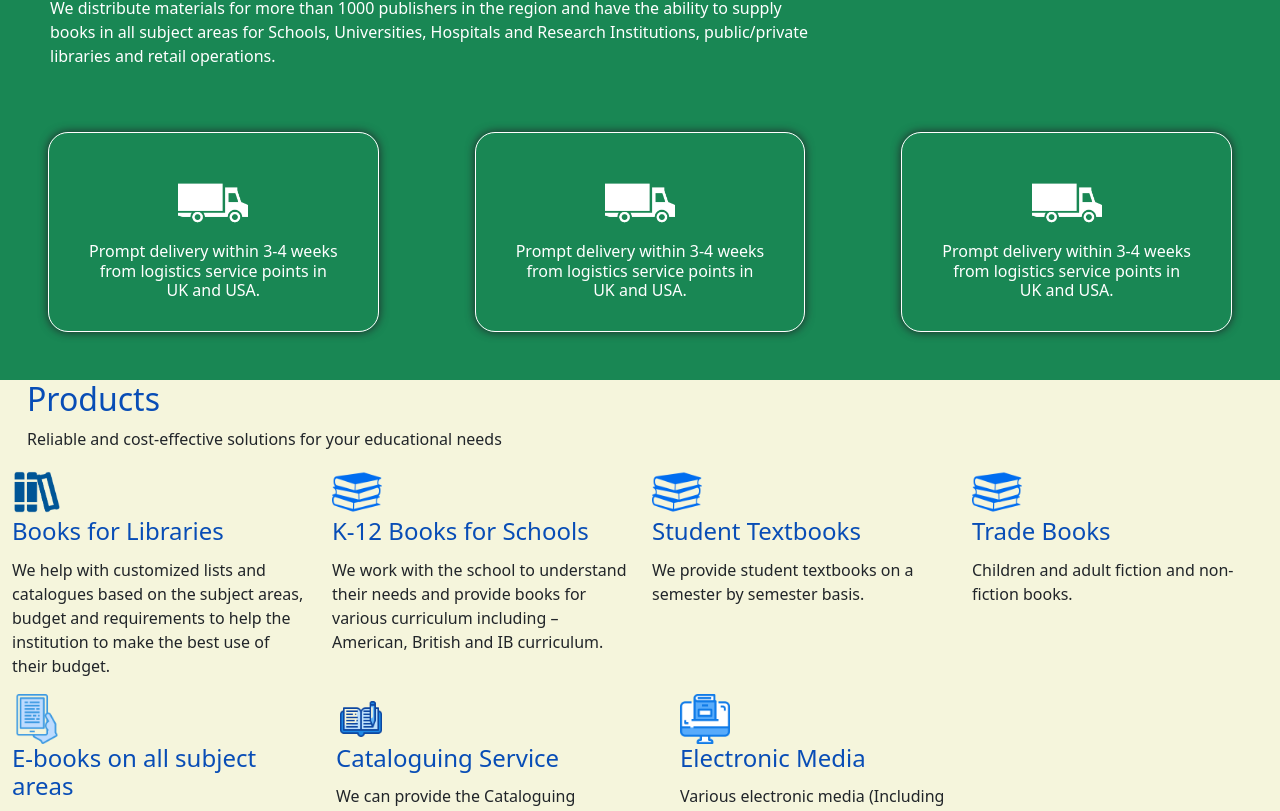
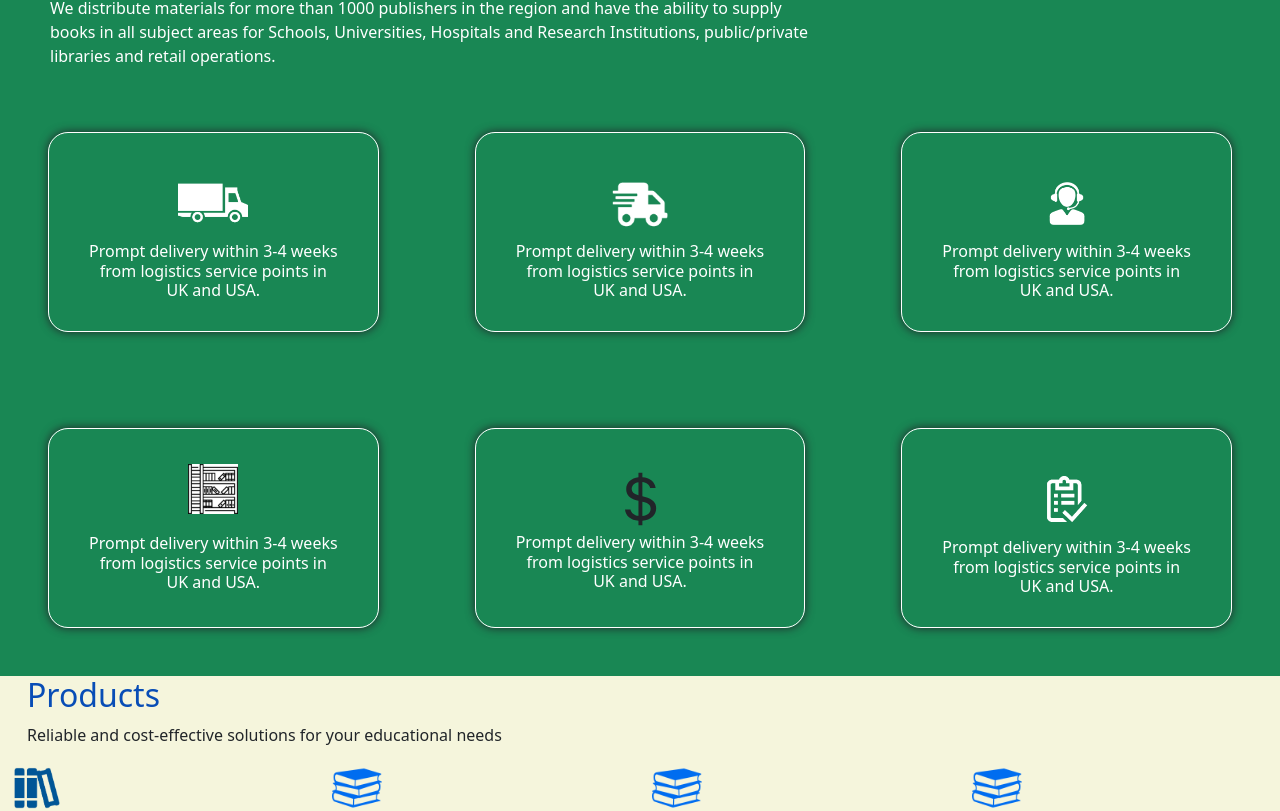
Before and after one commit to MKainatDev/tech-code, an Angular app: page / in a window 1280 px wide. Shown: the part 872-1683 px from the top of the page. Built offline with nearby package versions, Linux system fonts and the light colour scheme.

Commit message:
advantage box

```diff
--- a/src/app/app.component.css
+++ b/src/app/app.component.css
@@ -61,6 +61,11 @@
   font-size: 14px;
 }
 
+@media (max-width: 768px) {
+  .floating-button .poppins{
+    display: none;
+  }
+}
 .floating-button{
   width: calc(100% - 32px);
 
@@ -68,14 +73,12 @@
   background-position: right center;
   margin: 0 16px;
  box-sizing: border-box;
+
 }
 .image-content h3{
   line-height: 46px;
   font-size: 39px;
-
 }
-
-
 /*containerreader*/
 
 .container-reader {
--- a/src/app/app.component.html
+++ b/src/app/app.component.html
@@ -114,13 +114,38 @@
           </h6></div>
       </div>
       <div class="col-lg-4 p-5">
-        <div class="advantage-box1"><img src="assets/image/boximage-1.png" style="height: 70px; margin-top: 35px;" alt="advantage-icon">
+        <div class="advantage-box1"><img src="assets/image/boximage-2.png" style="height: 70px; margin-top: 35px;" alt="advantage-icon">
           <h6 style="margin-top: 4px; color: white;">Prompt delivery within 3-4 weeks
             <br>from logistics service points in <br>UK and USA.
           </h6></div>
       </div>
       <div class="col-lg-4 p-5">
-        <div class="advantage-box1"><img src="assets/image/boximage-1.png" style="height: 70px; margin-top: 35px;" alt="advantage-icon">
+        <div class="advantage-box1"><img src="assets/image/boximage-3.png" style="height: 70px; margin-top: 35px;" alt="advantage-icon">
+          <h6 style="margin-top: 4px; color: white;">Prompt delivery within 3-4 weeks
+            <br>from logistics service points in <br>UK and USA.
+          </h6></div>
+      </div>
+    </div>
+  </div>
+  <div class="container-fluid">
+    <div class="row" style="background-color: #198754;">
+      <div class="col-lg-4 p-5">
+        <div class="advantage-box1"><img src="assets/image/boximage-4.png" style="height: 50px; margin-top: 35px;" alt="advantage-icon">
+          <h6 style="margin-top: 20px; color: white;">Prompt delivery within 3-4 weeks
+            <br>from logistics service points in <br>UK and USA.
+          </h6></div>
+      </div>
+      <div class="col-lg-4 p-5">
+        <div class="advantage-box1">
+          <svg xmlns="http://www.w3.org/2000/svg" style="padding-top: 40px;" width="100" height="100"  fill="currentColor" class="bi bi-currency-dollar" viewBox="0 0 16 16">
+          <path d="M4 10.781c.148 1.667 1.513 2.85 3.591 3.003V15h1.043v-1.216c2.27-.179 3.678-1.438 3.678-3.3 0-1.59-.947-2.51-2.956-3.028l-.722-.187V3.467c1.122.11 1.879.714 2.07 1.616h1.47c-.166-1.6-1.54-2.748-3.54-2.875V1H7.591v1.233c-1.939.23-3.27 1.472-3.27 3.156 0 1.454.966 2.483 2.661 2.917l.61.162v4.031c-1.149-.17-1.94-.8-2.131-1.718zm3.391-3.836c-1.043-.263-1.6-.825-1.6-1.616 0-.944.704-1.641 1.8-1.828v3.495l-.2-.05zm1.591 1.872c1.287.323 1.852.859 1.852 1.769 0 1.097-.826 1.828-2.2 1.939V8.73z"/>
+        </svg>
+          <h6 style="margin-top: 4px; color: white;">Prompt delivery within 3-4 weeks
+            <br>from logistics service points in <br>UK and USA.
+          </h6></div>
+      </div>
+      <div class="col-lg-4 p-5">
+        <div class="advantage-box1"><img src="assets/image/boximage-5.png" style="height: 70px; margin-top: 35px;" alt="advantage-icon">
           <h6 style="margin-top: 4px; color: white;">Prompt delivery within 3-4 weeks
             <br>from logistics service points in <br>UK and USA.
           </h6></div>
@@ -128,6 +153,7 @@
     </div>
   </div>
   </div>
+
 
   <!--scroll-heading 2-->
   <div class="parallax2 container-fluid" style="background-color: beige;">
```
